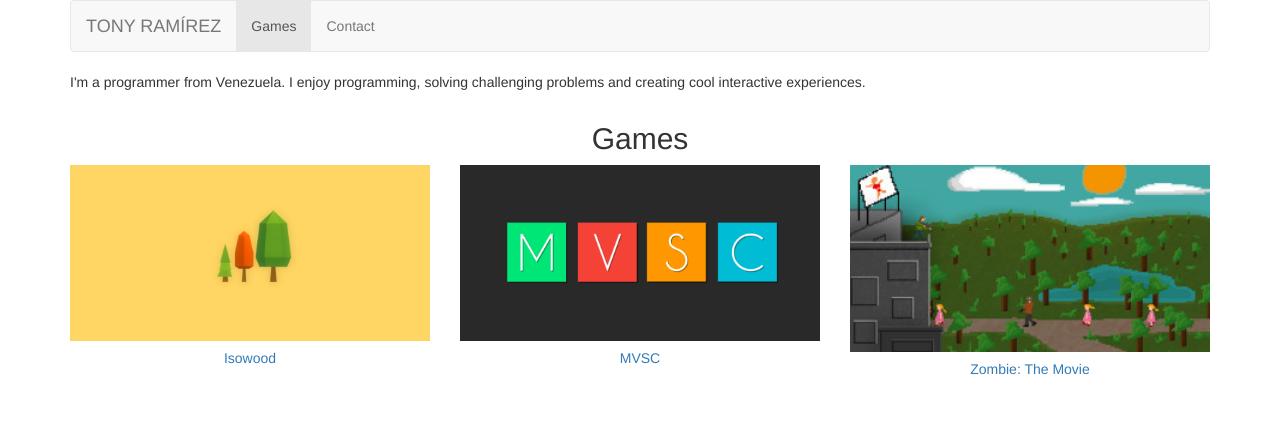
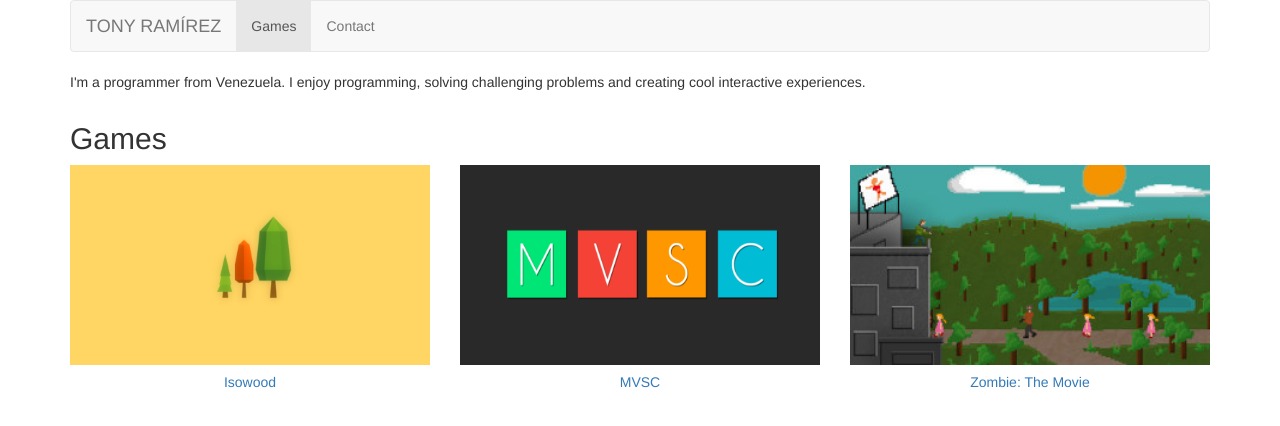
Before and after one commit to tonyram19/tonyram19.github.io, a plain HTML site: page index.html in a window 1280 px wide. Drawn offline with nearby package versions, Linux system fonts and the light colour scheme.

Commit message:
Switched to AngularJS

```diff
--- a/views/games-section.html
+++ b/views/games-section.html
@@ -1,8 +1,8 @@
 <div class="container">
-  <h2 class="text-center">Games</h2>
+  <h2 >Games</h2>
   <div class="row">
     <div class="col-md-4" ng-repeat="game in gamesSection.games">
-      <a href="{{game.gameUrl}}"><img ng-src="{{game.imgUrl}}" class="img-responsive center-block"  width="400"/></a>
+      <a href="{{game.gameUrl}}"><img ng-src="{{game.imgUrl}}" class="img-responsive center-block" style="width:400px; height:200px" /></a>
       <h5 class="text-center"><a href="#">{{game.name}}</a></h5>
     </div>
   </div>
```
